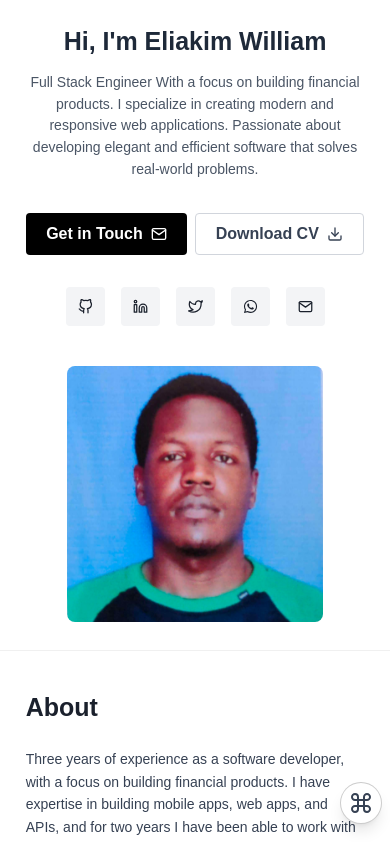
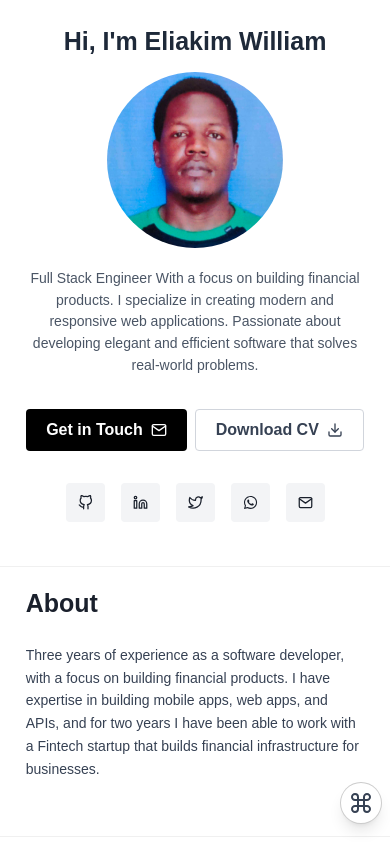
Before and after one commit to Eliakimshasha/portifolio, a Next.js app: page / in a window 390 px wide. Shown: the top 842 px of the page. Built offline with nearby package versions, Linux system fonts and the light colour scheme; a web font is replaced by a local one.

Commit message:
first commit

```diff
--- a/src/components/About.jsx
+++ b/src/components/About.jsx
@@ -21,7 +21,7 @@ const About = () => {
   };
 
   return (
-    <section id="about" className="py-10 bg-white">
+    <section id="about" className="py-10 md:pt-10 pt-5 bg-white">
       <div className="container mx-auto px-4">
         <motion.div
           ref={ref}
--- a/src/components/Hero.jsx
+++ b/src/components/Hero.jsx
@@ -11,7 +11,7 @@ const Hero = () => {
   const [imageLoaded, setImageLoaded] = useState(false);
 
   return (
-    <section id="home" className="bg-white py-7 flex items-center relative">
+    <section id="home" className="bg-white py-7 md:pb-7 pb-1 flex items-center relative">
       <div className="container mx-auto px-4">
         <div className="flex flex-col md:flex-row md:items-start items-center justify-between">
           <motion.div
@@ -29,7 +29,27 @@ const Hero = () => {
               Hi, I&apos;m Eliakim William
             </motion.h1>
 
-
+            <motion.div
+            className="w-full mb-5 md:hidden rounded-full flex justify-center md:justify-end"
+            initial={{ opacity: 0, scale: 0.8 }}
+            animate={{ opacity: 1, scale: 1 }}
+            transition={{ duration: 0.7, delay: 0.5 }}
+          >
+            <div className="w-44 h-44 md:w-72 md:h-72 relative">
+              {!imageLoaded && (
+                <div className="w-full h-full rounded-lg bg-gray-200 flex items-center justify-center text-gray-500 text-lg font-medium">
+                  EW
+                </div>
+              )}
+              <Image
+                src={image}
+                alt="Eliakim William"
+                className={`w-full h-full rounded-full object-cover   ${imageLoaded ? 'opacity-100' : 'opacity-0'}`}
+                onLoad={() => setImageLoaded(true)}
+                onError={() => setImageLoaded(false)}
+              />
+            </div>
+          </motion.div>
 
             <motion.p
               className="text-lg text-gray-600 mb-8 text-center md:text-start max-w-2xl"
@@ -90,7 +110,7 @@ const Hero = () => {
           </motion.div>
 
           <motion.div
-            className="w-full md:w-2/5 flex justify-center md:justify-end"
+            className="w-full hidden md:flex md:w-2/5  justify-center md:justify-end"
             initial={{ opacity: 0, scale: 0.8 }}
             animate={{ opacity: 1, scale: 1 }}
             transition={{ duration: 0.7, delay: 0.5 }}
```
